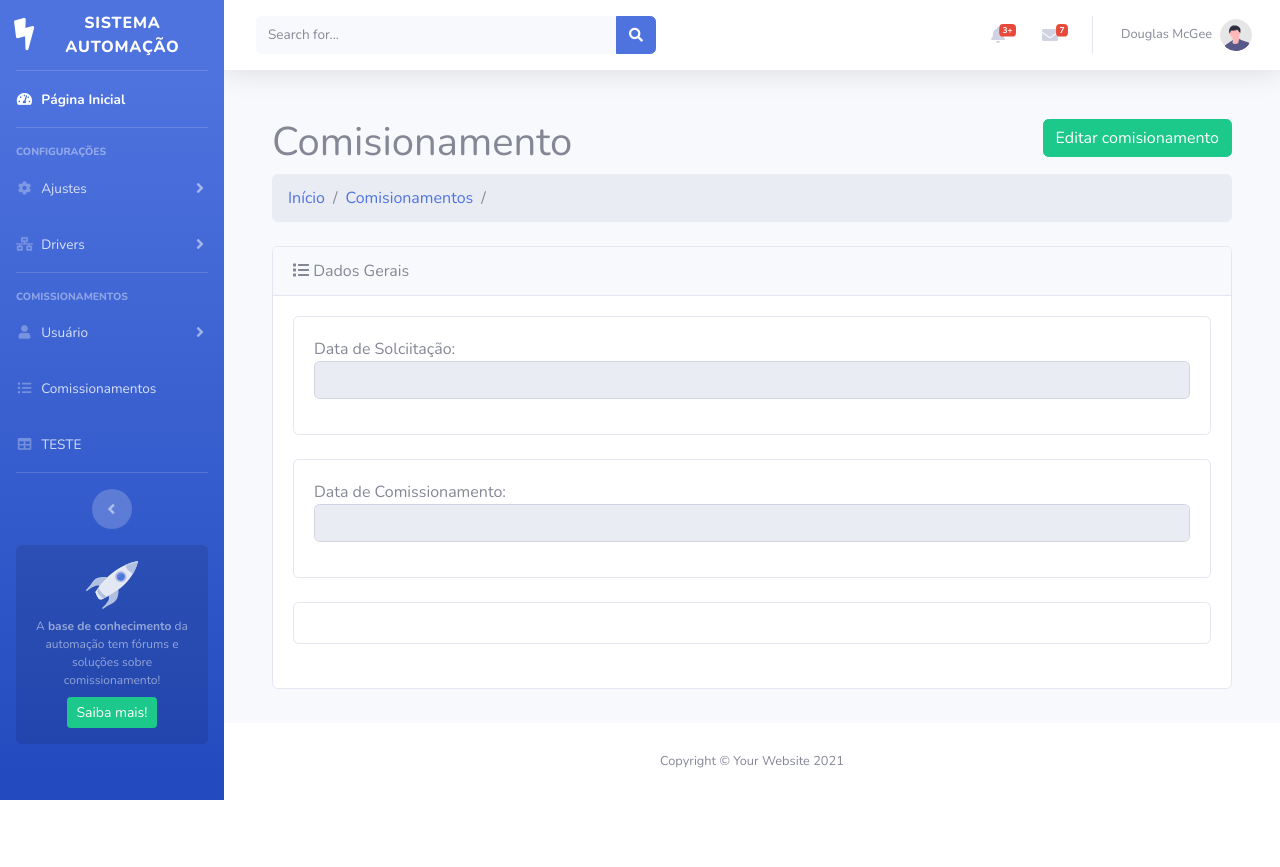
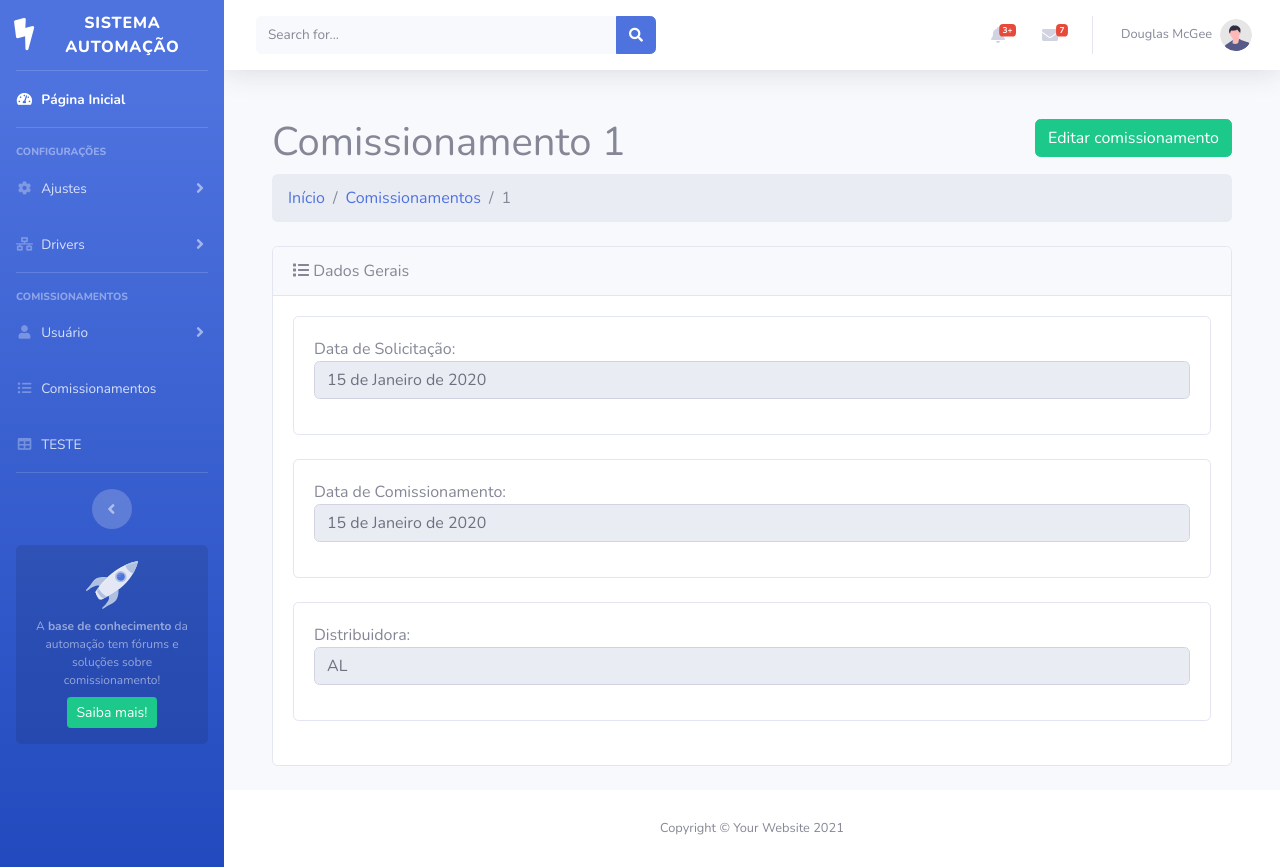
Before and after one commit to mariatheresa2/Automacao, a Django app: page /comissionamento/1/ in a window 1280 px wide. Before the commit the page ends 800 px from the top, so only its background shows below. Run offline with Django 5.2, Linux system fonts and the light colour scheme; tables that the repository leaves empty hold one stand-in row (values such as "Sample post"); some libraries are stand-ins or nearby versions.

Commit message:
cadastro de comissionamento

```diff
--- a/comissionamento/templates/comissionamento/base.html
+++ b/comissionamento/templates/comissionamento/base.html
@@ -121,7 +121,7 @@
 
             <!-- Nav Item - Charts -->
             <li class="nav-item">
-                <a class="nav-link" href="{% url 'cadastrar_comissionamento' %}">
+                <a class="nav-link" href="{% url 'comissionamentos' %}">
                     <i class="fas fa-fw fa-list-ul"></i>
                     <span>Comissionamentos</span></a>
             </li>
--- a/comissionamento/templates/comissionamento/detalhes_comissionamento.html
+++ b/comissionamento/templates/comissionamento/detalhes_comissionamento.html
@@ -3,16 +3,16 @@
 {% block content %}
 <div class="container-fluid px-4">
     <div style="justify-content: space-between;flex-direction: row;display: flex;align-items: center;">
-        <h1 class="mt-4">Comisionamento {{ comisionamento.pk }}</h1>
+        <h1 class="mt-4">Comissionamento {{ comissionamento.pk }}</h1>
         <div class="btn-group mt-2">
-            <a href="{% url 'editar_comisionamento' comisionamento.pk %}" class="btn btn-success"
-                aria-current="page">Editar comisionamento</a>
+            <a href="{% url 'editar_comissionamento' comissionamento.pk %}" class="btn btn-success"
+                aria-current="page">Editar comissionamento</a>
         </div>
     </div>
     <ol class="breadcrumb mb-4">
         <li class="breadcrumb-item"><a href="{% url 'home' %}">Início</a></li>
-        <li class="breadcrumb-item"><a href="{% url 'comisionamentos' %}">Comisionamentos</a></li>
-        <li class="breadcrumb-item">{{ comisionamento.pk }}</li>
+        <li class="breadcrumb-item"><a href="{% url 'comissionamentos' %}">Comissionamentos</a></li>
+        <li class="breadcrumb-item">{{ comissionamento.pk }}</li>
     </ol>
     <div class="card mb-4">
         <div class="card-header">
@@ -23,19 +23,22 @@
             <div class="card mb-4">
                 <div class="card-body">
                     <div class="fieldWrapper" style="margin-bottom: 15px;">
-                        Data de Solciitação: <input disabled class="form-control" id="data_de_solicitacao" type="text" name="data_de_solicitacao" value="{{ comisionamento.data_de_solicitacao }}">
+                        Data de Solicitação: <input disabled class="form-control" id="data_solicitacao" type="text" name="data_solicitacao" value="{{ comissionamento.data_solicitacao }}">
                     </div>
                 </div>
             </div>
             <div class="card mb-4">
                 <div class="card-body">
                     <div class="fieldWrapper" style="margin-bottom: 15px;">
-                        Data de Comissionamento: <input disabled class="form-control" id="data_de_comissionamento" type="text" name="data_de_comissionamento" value="{{ comisionamento.data_de_comissionamento }}">
+                        Data de Comissionamento: <input disabled class="form-control" id="data_comissionamento" type="text" name="data_comissionamento" value="{{ comissionamento.data_comissionamento }}">
                     </div>
                 </div>
             </div>
             <div class="card mb-4">
                 <div class="card-body">
+                    <div class="fieldWrapper" style="margin-bottom: 15px;">
+                        Distribuidora: <input disabled class="form-control" id="distribuidora" type="text" name="distribuidora" value="{{ comissionamento.distribuidora }}">
+                    </div>
                 </div>
             </div>
         </div>
--- a/comissionamento/views.py
+++ b/comissionamento/views.py
@@ -3,7 +3,7 @@ from .models import Comissionamento
 from .forms import ComissionamentoForm
 
 def home(request):
-    return render(request, 'comissionamento/index.html')
+    return render(request, 'comissionamento/home.html')
 
 # Comissionamento
 def comissionamentos(request):
@@ -29,8 +29,8 @@ def editar_comissionamento(request, pk):
         if form.is_valid():
             form.save()
             return redirect('detalhes_comissionamento', comissionamento.pk)
-        else:
-            form = ComissionamentoForm(instance=comissionamento)
+    else:
+        form = ComissionamentoForm(instance=comissionamento)
 
     return render(request, 'comissionamento/editar_comissionamento.html', {'form': form, 'comissionamento': comissionamento})
 
```
Also changed, not shown: comissionamento/templates/comissionamento/editar_comissionamento.html (+3 -6 lines), comissionamento/templates/comissionamento/home.html (renamed from comissionamento/templates/comissionamento/index.html).
